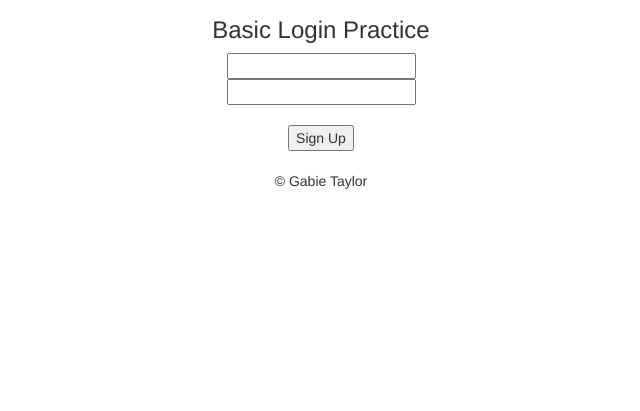
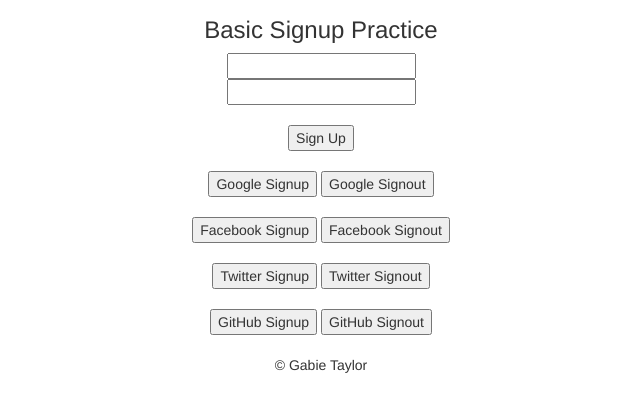
Before and after one commit to gabietaylor/FirebaseAuthPractice, a plain HTML site: page index.html in a window 1280 px wide. Shown: the part 63-474 px from the top of the page, without its empty margins (319-959 px from the left). Drawn offline with nearby package versions, Linux system fonts and the light colour scheme.

Commit message:
added logins for google twitter fb and github

```diff
--- a/index.html
+++ b/index.html
@@ -24,12 +24,28 @@
 
 <body class="text-center">
     <h1>Namaste!</h1>
-    <h3>Basic Login Practice</h3>
+    <h3>Basic Signup Practice</h3>
 
     <form>
         <input type="email" id="email"> <br>
         <input type="password" id="password"> <br> <br>
         <button class="signup">Sign Up</button> <br> <br>
+        <!--Google-->
+        <button class="google">Google Signup</button>
+        <button class="googleout">Google Signout</button>
+        <br> <br>
+        <!--FB-->
+        <button class="facebook">Facebook Signup</button>
+        <button class="facebookout">Facebook Signout</button>
+        <br> <br>
+        <!--Twitter-->
+        <button class="twitter">Twitter Signup</button>
+        <button class="twitterout">Twitter Signout</button>
+        <br> <br>
+        <!--GitHub-->
+        <button class="github">GitHub Signup</button>
+        <button class="githubout">GitHub Signout</button>
+        <br> <br>
     </form>
 
 <!-- JS File -->
```
